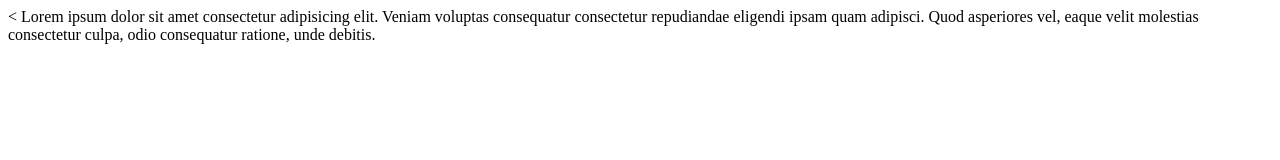
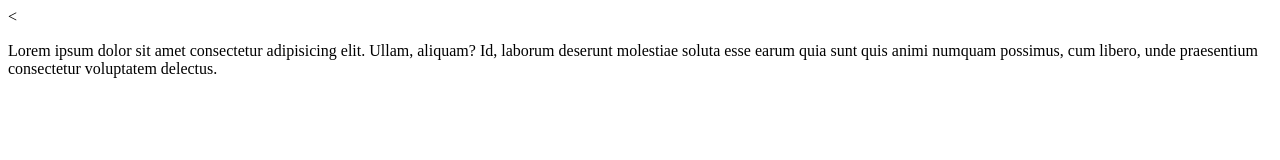
Before and after one commit to BraulioVG/PruebaSUTATESE, a plain HTML site: page prueba.html in a window 1280 px wide. Drawn offline with Linux system fonts and the light colour scheme.

Commit message:
Agregamos parrafo en A

```diff
--- a/prueba.html
+++ b/prueba.html
@@ -8,10 +8,9 @@
 </head>
 <body><
 
-Lorem ipsum dolor sit amet consectetur adipisicing elit. Veniam voluptas consequatur
-consectetur repudiandae eligendi ipsam quam adipisci. Quod asperiores vel, eaque velit
-molestias consectetur culpa, odio consequatur ratione, unde debitis.
 
+ <p>Lorem ipsum dolor sit amet consectetur adipisicing elit. Ullam, aliquam? Id, laborum deserunt molestiae soluta
+    esse earum quia sunt quis animi numquam possimus, cum libero, unde praesentium consectetur voluptatem delectus.</p>
 
 </body>
 </html>
```
